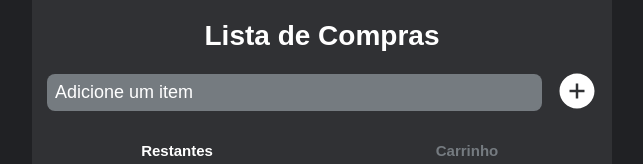
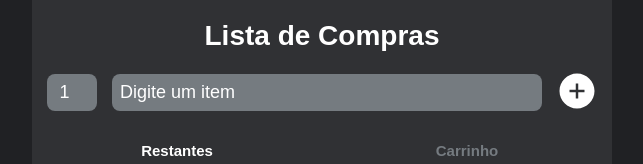
Before and after one commit to dalcastagned/shopping-list-app, a React (Create React App) app: page / in a window 1280 px wide. Shown: the top 164 px of the page, without its empty margins (318-961 px from the left). Built offline with nearby package versions, Linux system fonts and the light colour scheme.

Commit message:
added amount input

```diff
--- a/src/components/AddItem/elements.js
+++ b/src/components/AddItem/elements.js
@@ -11,7 +11,13 @@ export const Container = styled.form`
     gap: 15px;
     padding: 15px;
 
-    input {
+    button{
+        background: transparent;
+        border: none;
+    }
+`
+
+export const Item = styled.input`
         width: 100%;
         border: none;
         outline: none;
@@ -33,12 +39,31 @@ export const Container = styled.form`
         ::-ms-input-placeholder {
             color: #fff;
         }
-    }
+`
 
-    button{
-        background: transparent;
+export const Amount = styled.input`
+        width: 50px;
         border: none;
-    }
+        outline: none;
+        background: #757B80;
+        border-radius: 8px;
+        font-size: 18px;
+        color: #fff;
+        padding: 8px;
+        text-align: center;
+
+        ::placeholder {
+            color: #fff;
+            opacity: 1;
+        }
+
+        :-ms-input-placeholder {
+            color: #fff;
+        }
+
+        ::-ms-input-placeholder {
+            color: #fff;
+        }
 `
 
 export const AddIcon = styled(AiFillPlusCircle)`
--- a/src/components/AddItem/index.js
+++ b/src/components/AddItem/index.js
@@ -5,23 +5,36 @@ import * as S from './elements'
 const AddItem = () => {
 
     const [item, setItem] = useState('')
-    const {addItem} = useContext(ItemContext)
+    const [amount, setAmount] = useState(1)
+    const { addItem } = useContext(ItemContext)
 
     const handleSubmit = (event) => {
         event.preventDefault();
-        addItem(item)
-        setItem('')
-        document.getElementById("inputItem").focus();
+        if (amount > 0 && item.length > 0) {
+            addItem(item, amount)
+            setItem('')
+            setAmount(1)
+            document.getElementById("inputItem").focus();
+        } else {
+            return
+        }
     }
 
     return (
         <S.Container onSubmit={handleSubmit}>
-            <input
-            id='inputItem'
-            type='text'
-            placeholder='Adicione um item'
-            value={item}
-            onChange={(event) => {setItem(event.target.value)}}
+            <S.Amount
+                type='number'
+                placeholder='Qtd.'
+                maxLength={2}
+                value={amount}
+                onChange={(event) => { setAmount(event.target.value) }}
+            />
+            <S.Item
+                id='inputItem'
+                type='text'
+                placeholder='Digite um item'
+                value={item}
+                onChange={(event) => { setItem(event.target.value) }}
             />
             <button type='submit'><S.AddIcon /></button>
         </S.Container>
--- a/src/context/index.js
+++ b/src/context/index.js
@@ -13,27 +13,27 @@ export const ItemProvider = ({ children }) => {
             : []
     )
 
-    useEffect (() => {
+    useEffect(() => {
         let total = 0
         items
-        .filter(item => item.inCart === true)
-        .map(item => (
-            total += (item.amount * item.value)
-        ))
+            .filter(item => item.inCart === true)
+            .map(item => (
+                total += (item.amount * item.value)
+            ))
         setTotalCart(total)
     }, [items])
 
-    const handleAddItem = (item) => {
+    const handleAddItem = (item, amount) => {
         const newItem = ({
             id: uuidv4(),
-            amount: 1,
+            amount: amount,
             item: item,
             value: '',
             inCart: false
         })
 
-        setItems([...items, newItem])
-        localStorage.setItem("item", JSON.stringify([...items, newItem]));
+        setItems([newItem, ...items ])
+        localStorage.setItem("item", JSON.stringify([newItem, ...items ]));
         toast.success('Item Adicionado')
     }
 
```
